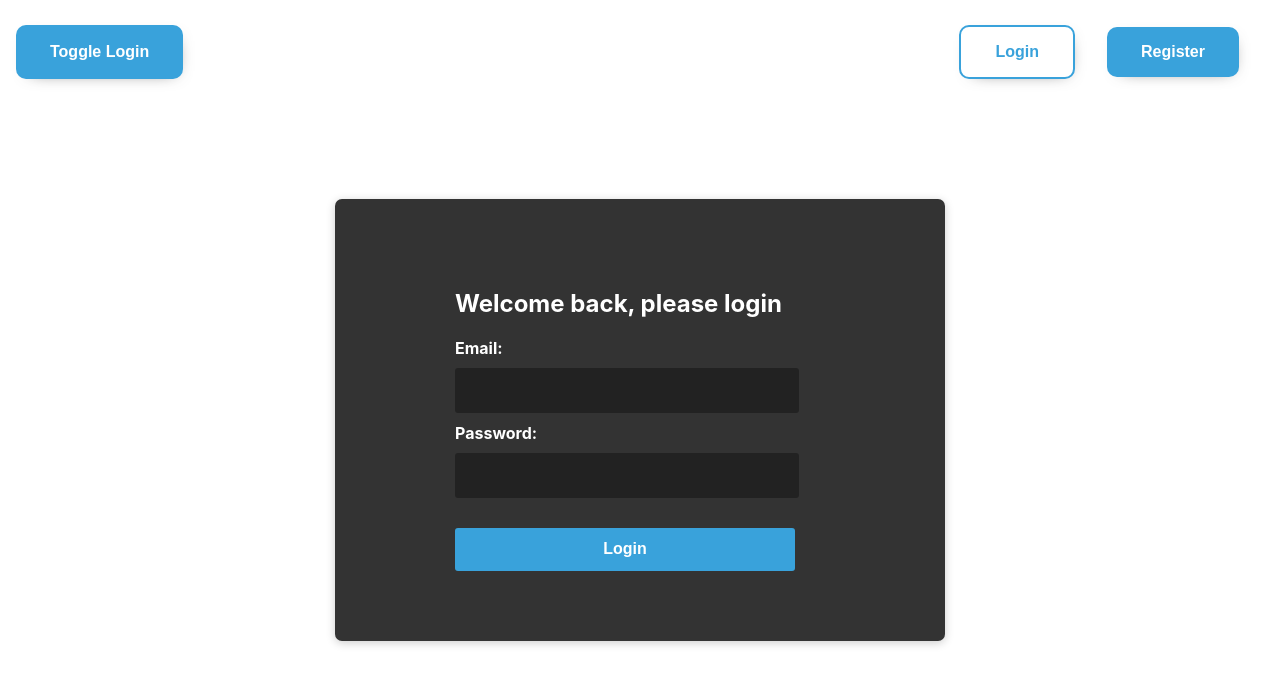
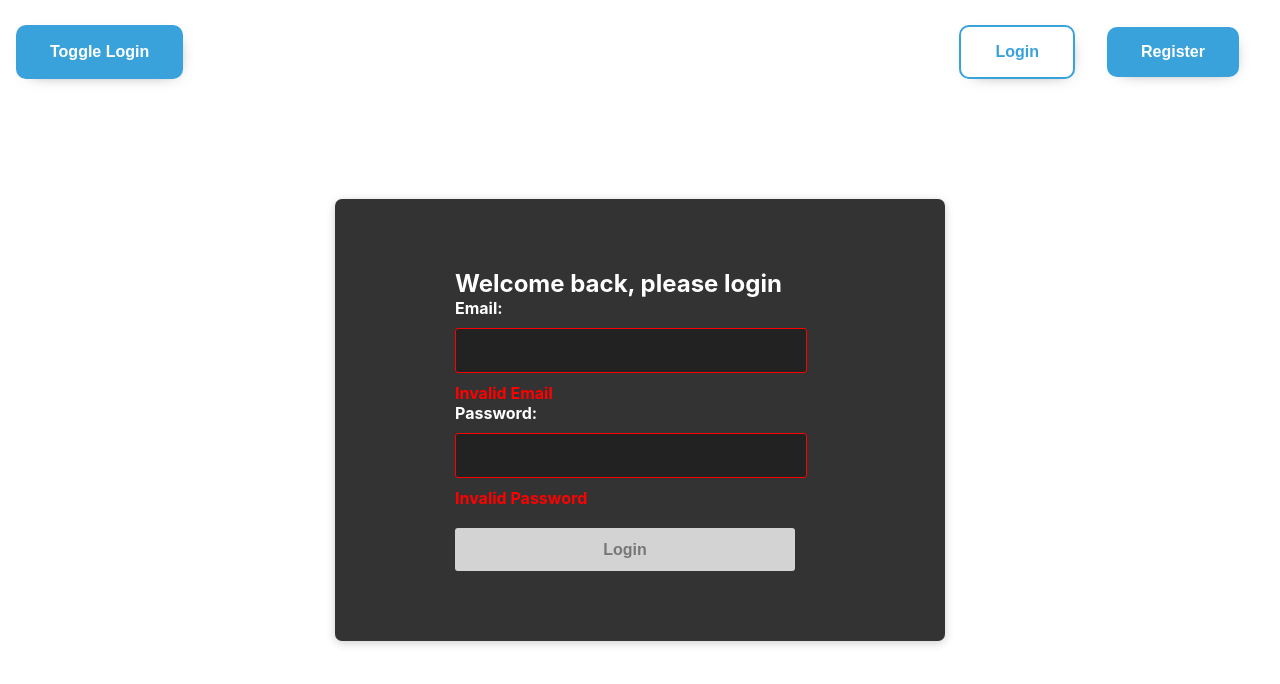
Before and after one commit to ZoranMijatov/FirstReactApp, a React (Create React App) app: page / in a window 1280 px wide. Shown: the top 684 px of the page. Built offline with nearby package versions, Linux system fonts and the light colour scheme; the HTML template or start-up script is replaced by a standard one.

Commit message:
added form validation

```diff
--- a/src/App.css
+++ b/src/App.css
@@ -1,3 +1,8 @@
+* {
+  margin: 0;
+  padding: 0;
+}
+
 .Menu {
   display: flex;
   justify-content: space-between;
@@ -48,6 +53,7 @@
   text-align: left;
   margin: 10px 0;
   color: white;
+  padding-left: 10px;
 }
 
 .Form-Group input:focus {
@@ -66,3 +72,9 @@
   font-size: 16px;
   cursor: pointer;
 }
+
+.Submit:disabled {
+  background: lightgrey;
+  color: #777;
+  cursor: not-allowed;
+}
--- a/src/Form/index.js
+++ b/src/Form/index.js
@@ -4,9 +4,12 @@ import {useState} from 'react';
 
 const LoginForm = () => {
     const strongPass = new RegExp("^(?=.*[a-z])(?=.*[A-Z])(?=.*[0-9])(?=.*[!@#\$%\^&\*])(?=.{8,})");
+    const valEmail = new RegExp(/\S+@\S+\.\S+/);
 
     const [email, setEmail] = useState('')
     const [password, setPassword] = useState('')
+
+    const invalidPwd = 'Invalid Password';
 
     const handleLogin = (e) => {
         console.log(email, password);
@@ -15,10 +18,7 @@ const LoginForm = () => {
         }).catch(error => {
             console.log(error);
         })
-        if (!strongPass.test(password)) {
-            e.preventDefault();
-            alert('Password must contain one upper case letter, a number, and a special character')
-        }
+
     }
     const handleEmailChange = e => {
         setEmail(e.target.value);
@@ -32,12 +32,17 @@ const LoginForm = () => {
             <div className="Form-Group">
                 <h2>Welcome back, please login</h2>
                 <label htmlFor="name">Email:</label>
-                <input className="Input-Fields" type="text" value={email} onChange={handleEmailChange}  />
+                <input className="Input-Fields" type="text" value={email} onChange={handleEmailChange}
+                style = {!valEmail.test(email) ? {border: '0.5px solid red'} : {}}
+                />
+                {!valEmail.test(email) && <p style={{color: 'red'}}>Invalid Email</p>}
 
                 <label htmlFor="password">Password:</label>
-                <input className="Input-Fields" type="password" value={password} onChange={handlePasswordChange} />
-
-                <input className="Submit" type="submit" value="Login" />
+                <input className="Input-Fields Input-Password" type="password" value={password} onChange={handlePasswordChange}
+                style = {!strongPass.test(password) ? {border: '0.5px solid red'} : {}}
+                />
+                {!strongPass.test(password) && <p style={{color: 'red'}}>Invalid Password</p>}
+                <input className="Submit" type="submit" value="Login" disabled = {!strongPass.test(password) && !valEmail.test(email)} />
 
             </div>
 
```
